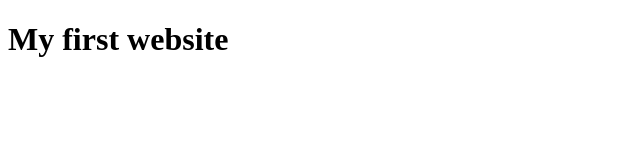
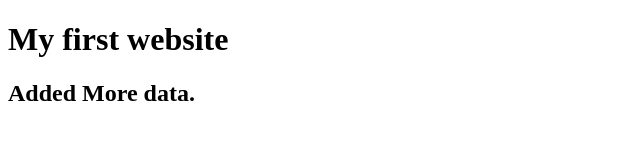
Before and after one commit to mizanur919/my-first-website, a plain HTML site: page index.html in a window 1280 px wide. Shown: the whole page, without its empty margins (0-640 px from the left). Drawn offline with Linux system fonts and the light colour scheme.

Commit message:
h2 tag added

```diff
--- a/index.html
+++ b/index.html
@@ -8,5 +8,6 @@
 </head>
 <body>
     <h1>My first website</h1>
+    <h2>Added More data.</h2>
 </body>
 </html>
```
